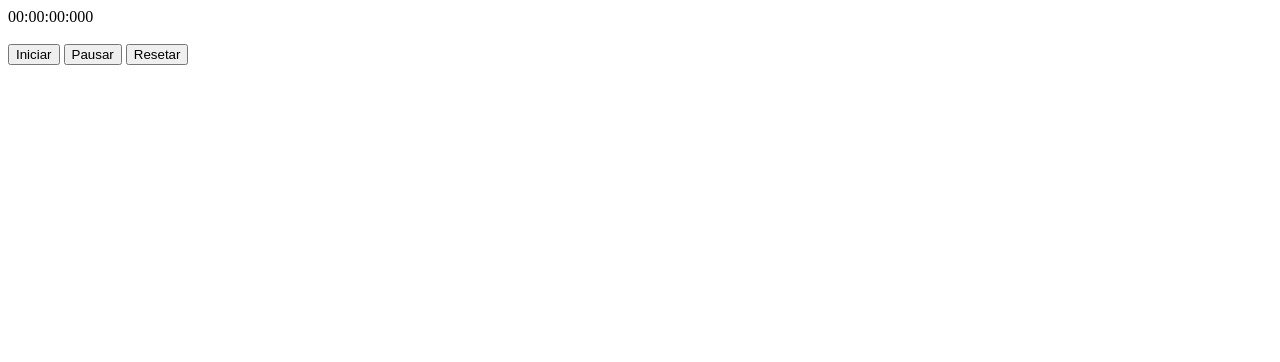
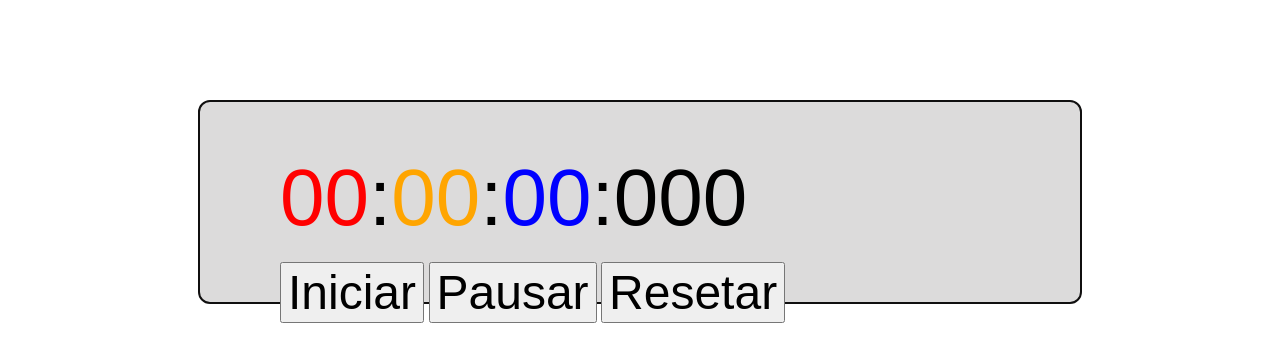
Before and after one commit to abrahao/Cronometro, a plain HTML site: page index.html in a window 1280 px wide. Drawn offline with Linux system fonts and the light colour scheme.

Commit message:
inicio da estilizacao

```diff
--- a/index.html
+++ b/index.html
@@ -5,6 +5,7 @@
     <meta charset="UTF-8">
     <meta http-equiv="X-UA-Compatible" content="IE=edge">
     <meta name="viewport" content="width=device-width, initial-scale=1.0">
+    <link rel="stylesheet" href="./style.css">
     <title>Cronômetro</title>
 </head>
 
@@ -12,15 +13,15 @@
 
     <div class="main">
         <form name="form_cronometro">
-        <div>
+        <div style="font-size: 5rem;">
             <span id="hora">00</span>:<span id="minuto">00</span>:<span id="segundo">00</span>:<span id="milisegundo">000</span>
         </div>
 
         <br />
 
-        <button type="button" name="iniciar">Iniciar</button>
-        <button type="button" name="pausar">Pausar</button>
-        <button type="button" name="resetar">Resetar</button>
+        <button id="btn" type="button" name="iniciar">Iniciar</button>
+        <button id="btn" type="button" name="pausar">Pausar</button>
+        <button id="btn" type="button" name="resetar">Resetar</button>
     </form>
     </div>
 
--- a/style.css
+++ b/style.css
@@ -0,0 +1,44 @@
+.main {
+    border: 2px solid rgb(16, 15, 15);
+  border-radius: 12px;
+  padding: 5px;
+
+  margin-top: 100px;
+  margin-bottom: 100px;
+  margin-right: 150px;
+  margin-left: 80px;
+
+  padding-top: 50px;
+  padding-right: 100px;
+  padding-bottom: 50px;
+  padding-left: 80px;
+
+  height: 100px;
+  width: 50%;
+  background-color: rgb(220, 219, 219);
+
+  font-family: Arial, Helvetica, sans-serif;
+  font-style: initial;
+    width: 700px;
+    margin-left: auto;
+    margin-right: auto;
+}
+
+span {
+    font-size: 5rem;
+}
+#btn{
+    font-size: 3rem;
+}
+#hora{
+    color: red;
+}
+#minuto{
+    color: orange;
+}
+#segundo{
+    color: blue;
+}
+#milisegundo{
+    color: black;
+}
```
